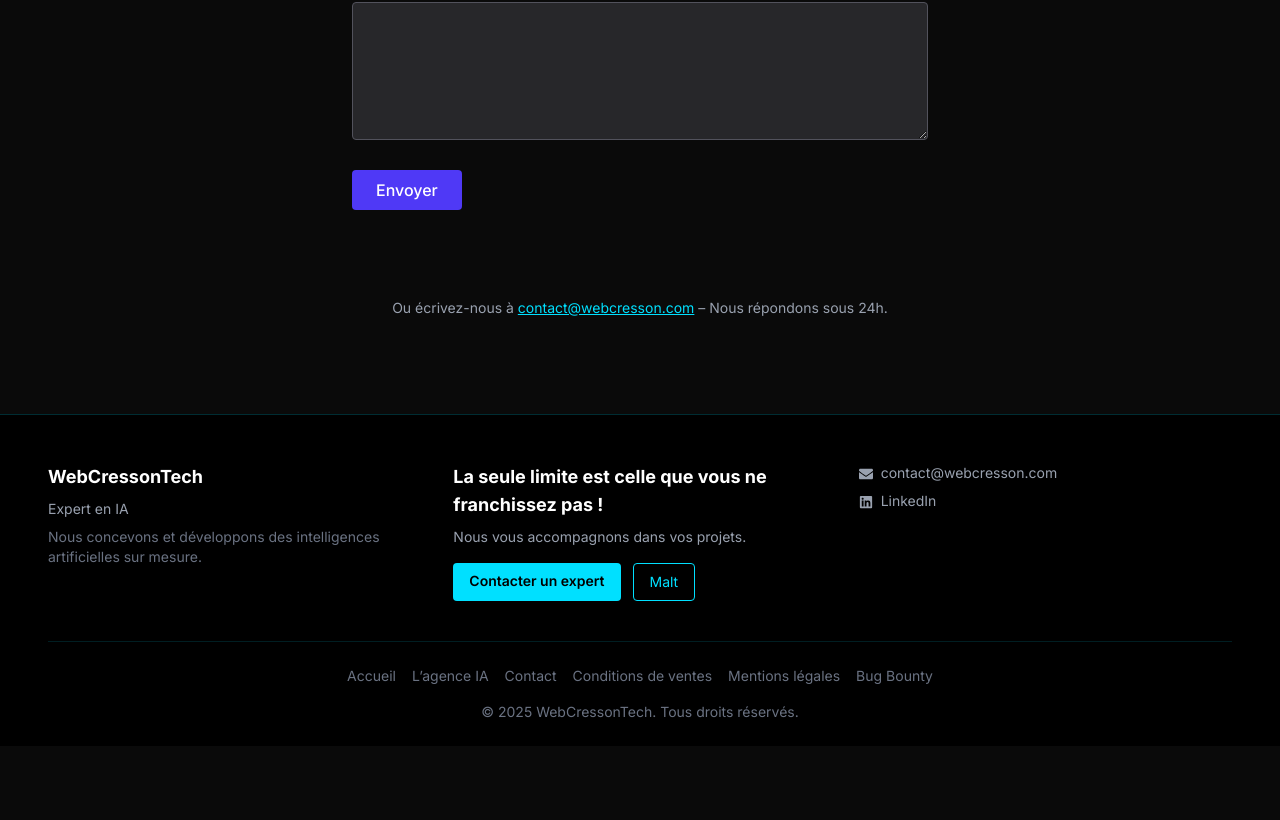
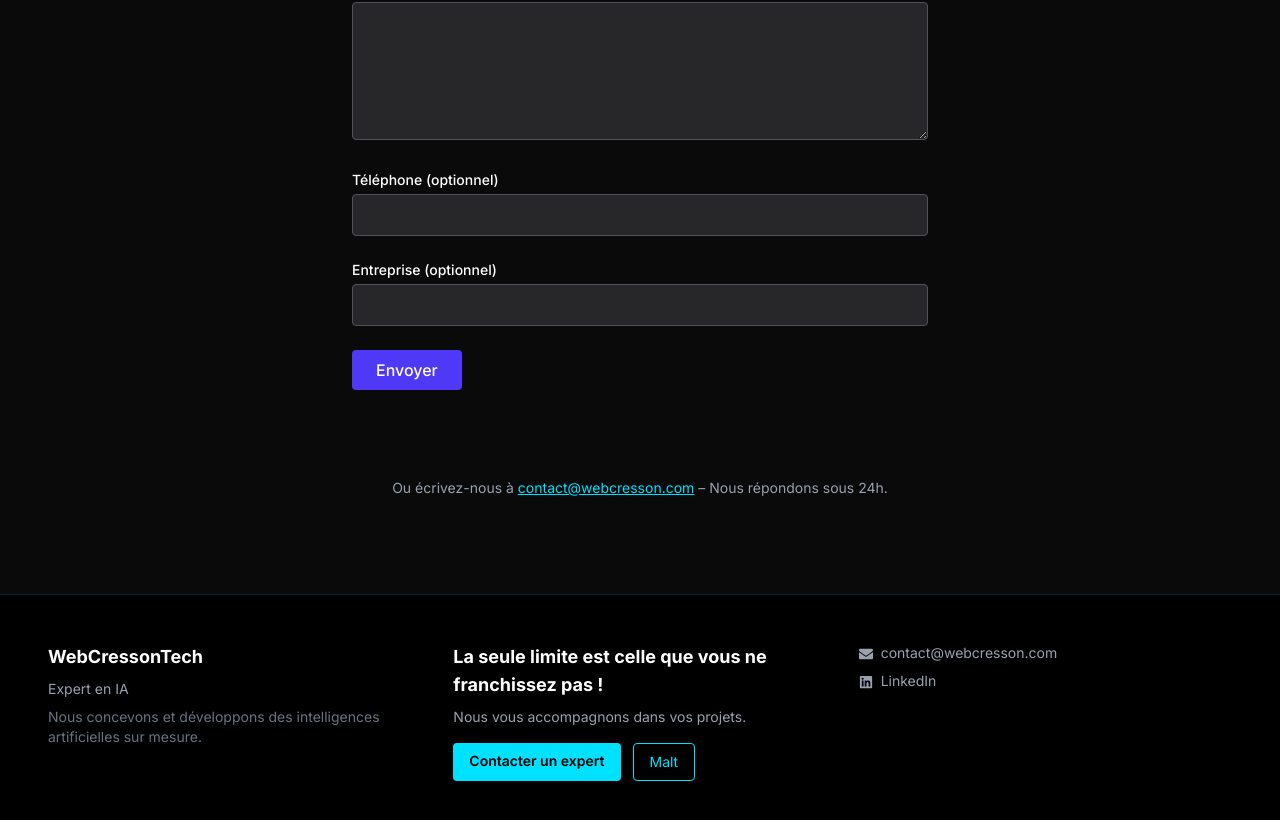
Before and after one commit to creacress/web-cresson-tech-v-0, a Next.js app: page /contact in a window 1280 px wide. Shown: the part 1638-2458 px from the top of the page. Before the commit the page ends 2384 px from the top, so only its background shows below. Built offline with nearby package versions, Linux system fonts and the light colour scheme.

Commit message:
Simplification Formulaire

```diff
--- a/src/components/ContactForm/ContactForm.tsx
+++ b/src/components/ContactForm/ContactForm.tsx
@@ -11,19 +11,22 @@ const ContactForm: React.FC<ContactFormProps> = ({ plan }) => {
   const [name, setName] = useState('')
   const [email, setEmail] = useState('')
   const [comments, setComments] = useState('')
+  const [phone, setPhone] = useState('')
+  const [company, setCompany] = useState('')
+  const [website, setWebsite] = useState('')
 
   const handleSubmit = (e: React.FormEvent) => {
     e.preventDefault()
     fetch('/api/contact', {
       method: 'POST',
       headers: { 'Content-Type': 'application/json' },
-      body: JSON.stringify({ name, email, comments, plan }),
+      body: JSON.stringify({ name, email, phone, company, comments, plan, website }),
     })
       .then((res) => {
         if (!res.ok) throw new Error('Erreur')
-        toast.success('✅ Message envoyé avec succès !')
+        toast.success('Message envoyé avec succès !')
       })
-      .catch(() => toast.error('❌ Une erreur est survenue. Réessaie plus tard.'))
+      .catch(() => toast.error('Une erreur est survenue. Réessaie plus tard.'))
   }
 
   return (
@@ -66,6 +69,30 @@ const ContactForm: React.FC<ContactFormProps> = ({ plan }) => {
           required
         />
       </div>
+      <div>
+        <label className="block text-sm font-medium mb-1">Téléphone (optionnel)</label>
+        <input
+          type="tel"
+          value={phone}
+          onChange={(e) => setPhone(e.target.value)}
+          className="w-full px-4 py-2 rounded bg-zinc-800 border border-zinc-600 text-white"
+        />
+      </div>
+      <div>
+        <label className="block text-sm font-medium mb-1">Entreprise (optionnel)</label>
+        <input
+          type="text"
+          value={company}
+          onChange={(e) => setCompany(e.target.value)}
+          className="w-full px-4 py-2 rounded bg-zinc-800 border border-zinc-600 text-white"
+        />
+      </div>
+      <input
+        type="text"
+        value={website}
+        onChange={(e) => setWebsite(e.target.value)}
+        className="hidden"
+      />
       <button
         type="submit"
         className="bg-indigo-600 hover:bg-indigo-700 text-white font-medium py-2 px-6 rounded"
```
